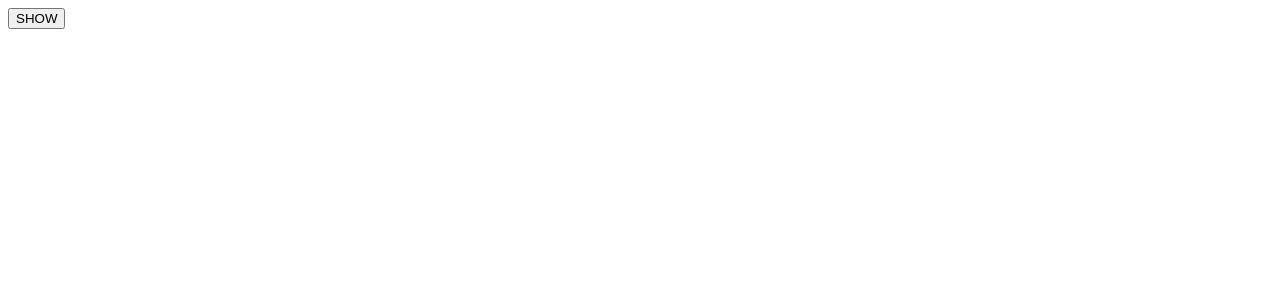
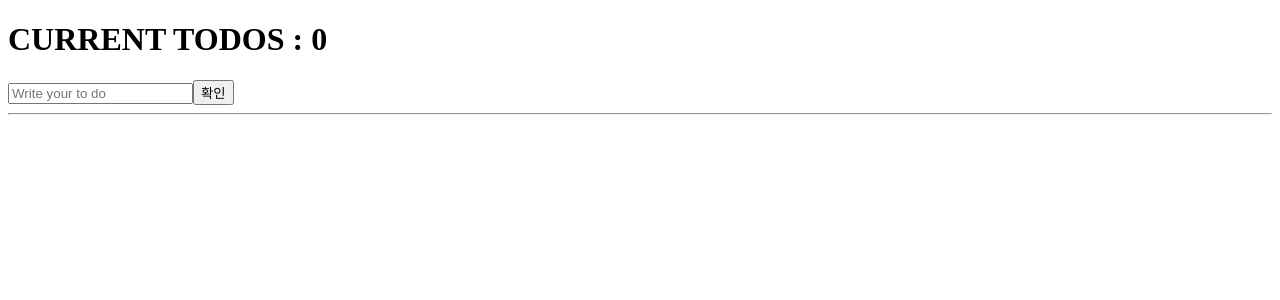
Before and after one commit to ho-jun99/study_js, a React (Create React App) app in the folder movieweb_react/react-for-beginners/: page / in a window 1280 px wide. Shown: the top 300 px of the page. Built offline with nearby package versions, Linux system fonts and the light colour scheme.

Commit message:
[ReactJS로 영화 웹 서비스 만들기] ~# 7.1

```diff
--- a/movieweb_react/react-for-beginners/src/App.js
+++ b/movieweb_react/react-for-beginners/src/App.js
@@ -1,25 +1,32 @@
 import {useState, useEffect} from "react";
+function App() {
+    const [myTodo,setMyTodo] = useState("")
+    const [myTodos,setMyTodos] = useState([]);
+    const onChgTodoInput = (e) => {
+        setMyTodo(e.target.value);
+    };
+    const onTodoSubmit = (e) => {
+        e.preventDefault()
+        if (myTodo === "") return;
+        setMyTodo("");
+        setMyTodos((prevArray) => [...myTodos,myTodo])
+        console.log(myTodo)
+    }
 
-
-function Hello() {
-    useEffect(
-        () => {
-            console.log(" :)")
-            return () => console.log(" :(")
-        }, [])
+    console.log(myTodos)
     return (
-        <h1>HELLO WORLD !</h1>
-    )
-}
-
-function App() {
-    const [showing, setShowing] = useState(false)
-    const onClick = () => setShowing((prev) => !prev);
-    return (
-        <div>
-            <button onClick={onClick}> {showing ? "HIDE" : "SHOW"}</button>
-            {showing ? <Hello/> : null}
-        </div>
+        <>
+            <h1>CURRENT TODOS :  {myTodos.length}</h1>
+            <form onSubmit={onTodoSubmit}>
+                <input value={myTodo} onChange={onChgTodoInput} type={"text"} placeholder={"Write your to do"}></input>
+                <button type={"submit"}>확인</button>
+            </form>
+            <hr/>
+            <ul></ul>
+                {myTodos.map((item,index) => {
+                    return <li key={index+item} >{item}</li>
+                })}
+        </>
     );
 }
 
```
